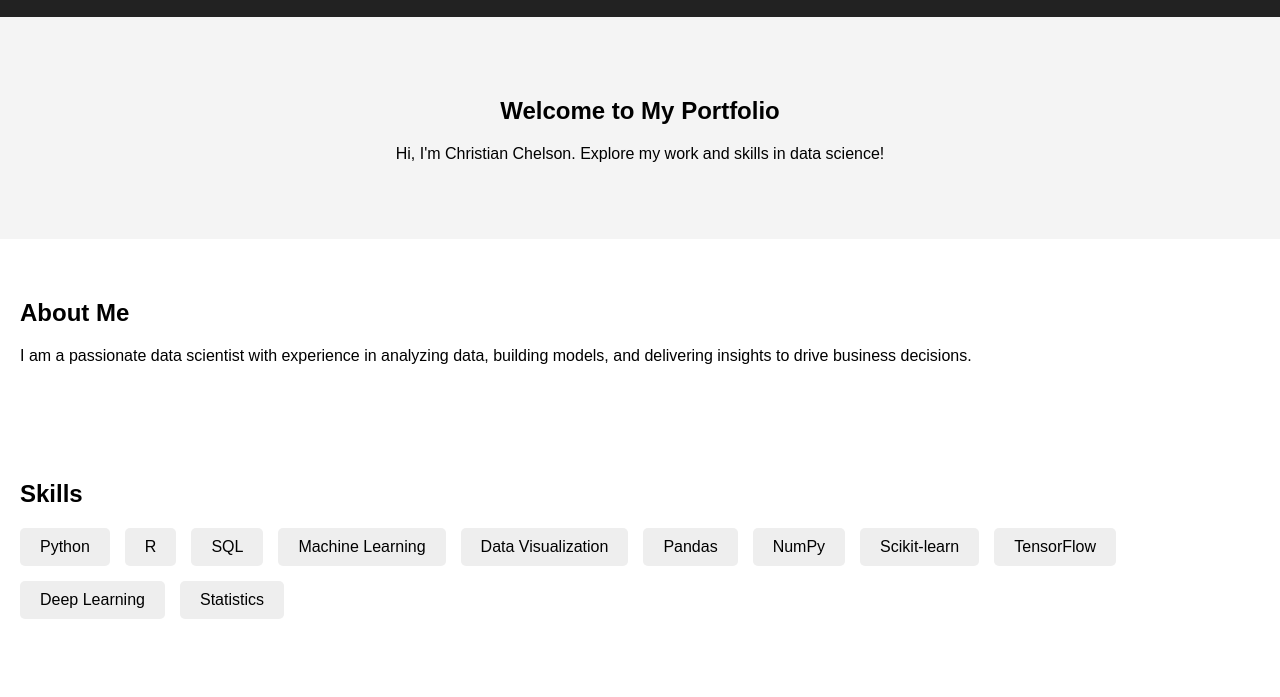
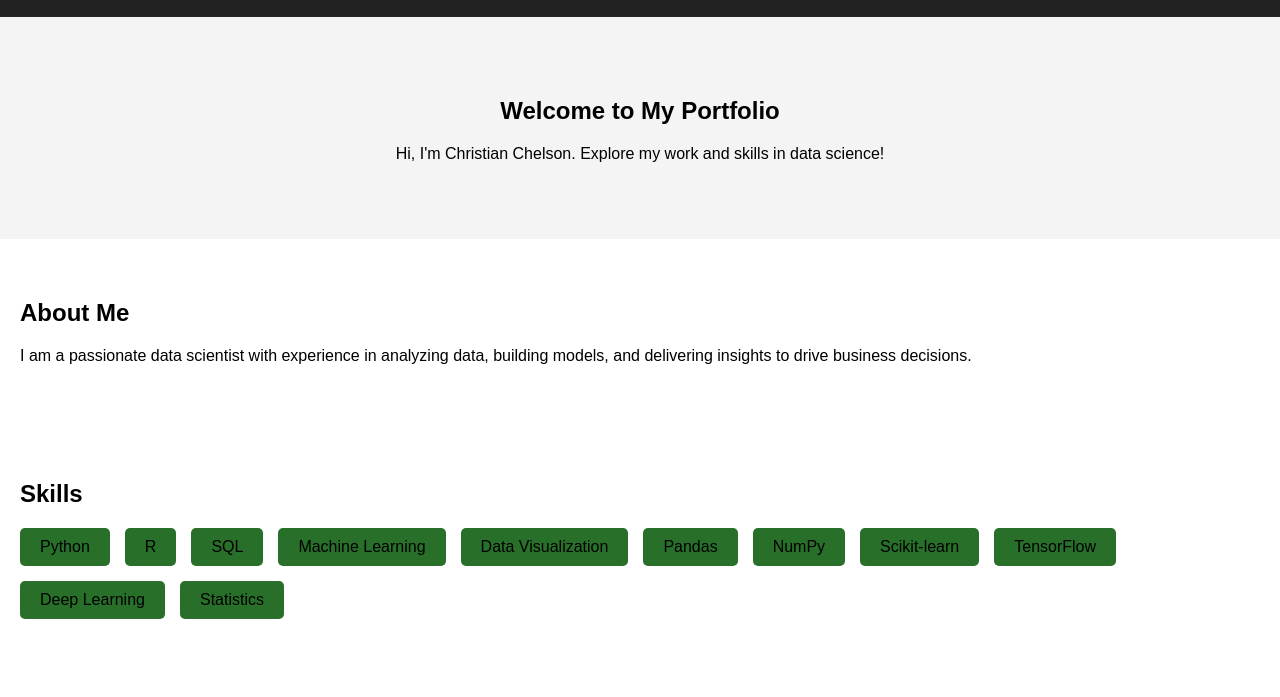
Before and after one commit to thatduke005/my-portfoilo, a plain HTML site: page index.html in a window 1280 px wide. Shown: the part 103-800 px from the top of the page. Drawn offline with Linux system fonts and the light colour scheme.

Commit message:
Changed the color on the background of skills.

```diff
--- a/index.html
+++ b/index.html
@@ -11,7 +11,7 @@
     .hero { background: #f4f4f4; padding: 60px 20px; text-align: center; }
     section { padding: 40px 20px; }
     .skills-list { display: flex; flex-wrap: wrap; gap: 15px; }
-    .skill { background: #eee; padding: 10px 20px; border-radius: 5px; }
+    .skill { background: #287029; padding: 10px 20px; border-radius: 5px; }
   </style>
 </head>
 <body>
```
